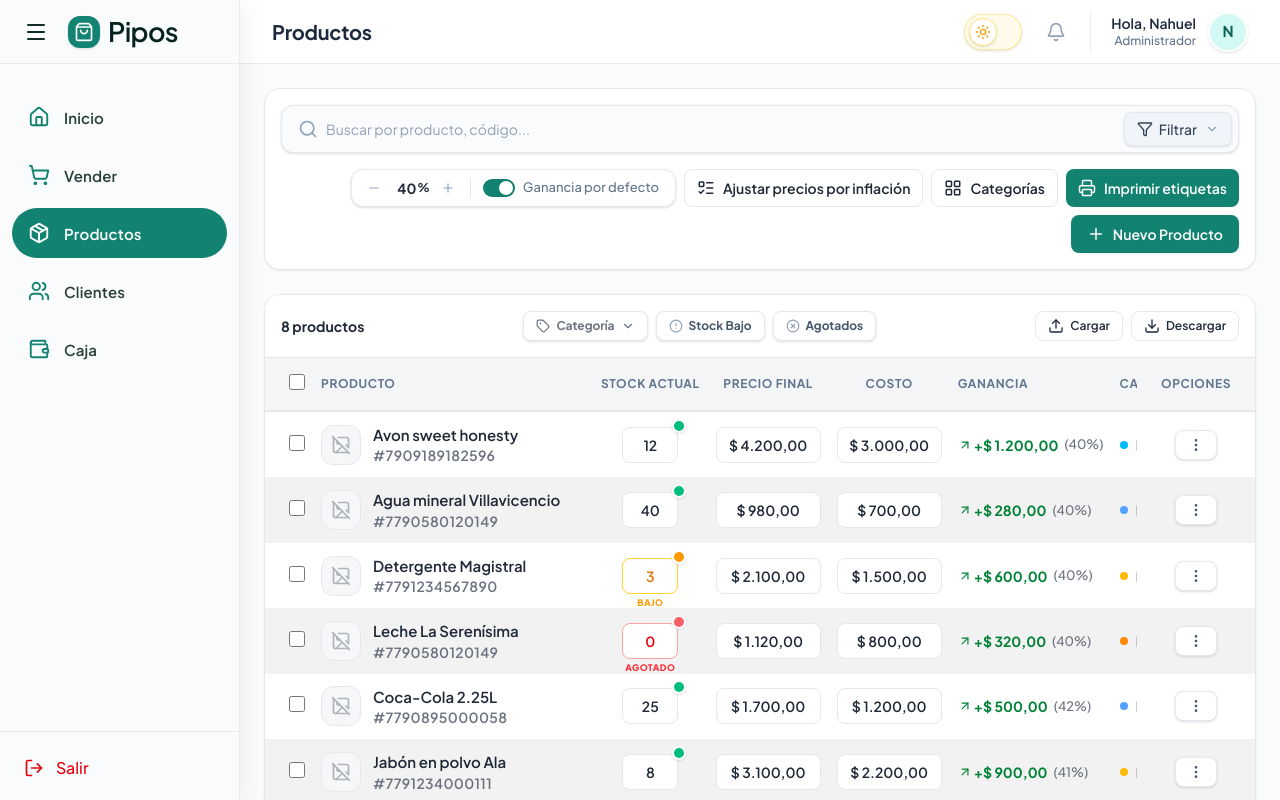
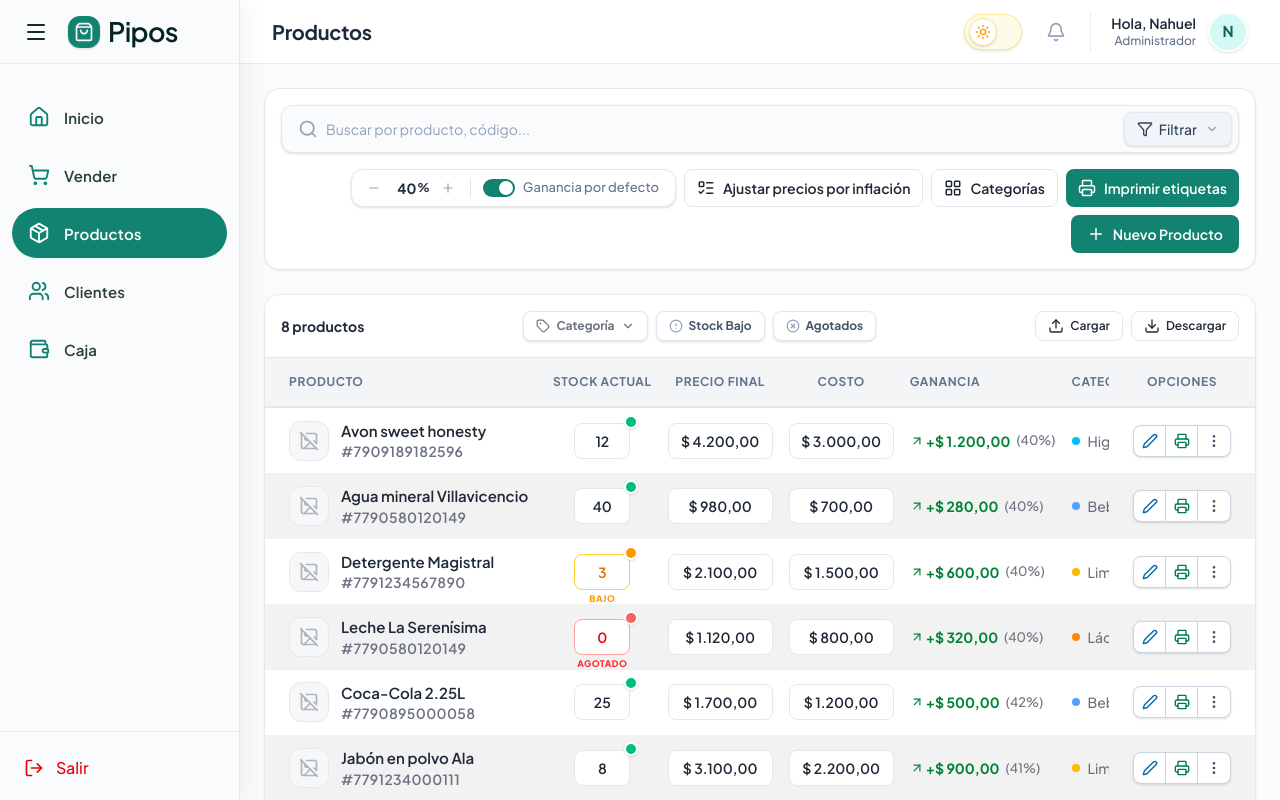
Before and after one commit to nahueldevup/sistema-de-ventas-pipos-fronted, a React (Vite) app: page /productos in a window 1280 px wide. Built offline with nearby package versions, Linux system fonts and the light colour scheme.

Commit message:
refactor: reemplazar la casilla de selección masiva con botones de acción directa en la fila de la tabla de productos.

```diff
--- a/src/features/productos/components/FilaProducto.tsx
+++ b/src/features/productos/components/FilaProducto.tsx
@@ -6,8 +6,6 @@
 interface FilaProductoProps {
   producto: Producto;
   index: number;
-  estaSeleccionado: boolean;
-  onToggleSeleccion: (id: string, checked: boolean) => void;
   menuAbiertoId: string | null;
   onAbrirMenu: (id: string) => void;
   onCerrarMenu: () => void;
@@ -17,8 +15,6 @@
 export default function FilaProducto({
   producto,
   index,
-  estaSeleccionado,
-  onToggleSeleccion,
   menuAbiertoId,
   onAbrirMenu,
   onCerrarMenu,
@@ -29,16 +25,6 @@
       className={`${getRowBg(index)} hover-fila transition-colors duration-150 group cursor-pointer`}
     >
       <td className="py-3 pl-6 pr-2">
-        <input
-          type="checkbox"
-          aria-label={`Seleccionar producto ${producto.nombre}`}
-          className="rounded border-gray-300 dark:border-slate-600 w-4 h-4 cursor-pointer accent-brand-600"
-          checked={estaSeleccionado}
-          onChange={(e) => onToggleSeleccion(producto.id, e.target.checked)}
-        />
-      </td>
-
-      <td className="py-3 px-2">
         <div className="flex items-center gap-3">
           <div className="w-10 h-10 rounded-xl bg-[#F6F7F8] dark:bg-slate-800/80 text-[#6B7280] dark:text-slate-300 flex items-center justify-center font-semibold text-lg cursor-zoom-in hover:scale-150 transition-transform origin-left z-10 border border-[#E5E7EB] dark:border-slate-700/60 shrink-0">
             <ImageOff className="w-5 h-5 opacity-50" />
--- a/src/features/productos/components/MenuOpcionesProducto.tsx
+++ b/src/features/productos/components/MenuOpcionesProducto.tsx
@@ -1,21 +1,36 @@
 import { useState, useRef, useEffect } from "react";
-import { Edit2, Printer, Trash2, MoreVertical } from "lucide-react";
+import { Edit2, Printer, Trash2, MoreVertical, History } from "lucide-react";
 
-const MenuOpcionesProducto = ({ abierto, onOpen, onClose, onEdit }: { abierto: boolean; onOpen: () => void; onClose: () => void; onEdit: () => void }) => {
+interface MenuOpcionesProductoProps {
+  abierto: boolean;
+  onOpen: () => void;
+  onClose: () => void;
+  onEdit: () => void;
+  onImprimir?: () => void;
+}
+
+const MenuOpcionesProducto = ({
+  abierto,
+  onOpen,
+  onClose,
+  onEdit,
+  onImprimir,
+}: MenuOpcionesProductoProps) => {
   const menuRef = useRef<HTMLDivElement>(null);
   const [ubicarArriba, setUbicarArriba] = useState(false);
 
   useEffect(() => {
     if (abierto && menuRef.current) {
       const rect = menuRef.current.getBoundingClientRect();
-      const container = menuRef.current.closest('.overflow-x-auto');
+      const container = menuRef.current.closest(".overflow-x-auto");
+
       if (container) {
         const containerRect = container.getBoundingClientRect();
-        const spaceBelow = containerRect.bottom - rect.bottom;
-        setUbicarArriba(spaceBelow < 180);
+        const espacioDebajo = containerRect.bottom - rect.bottom;
+        setUbicarArriba(espacioDebajo < 180);
       } else {
-        const spaceBelow = window.innerHeight - rect.bottom;
-        setUbicarArriba(spaceBelow < 180);
+        const espacioDebajo = window.innerHeight - rect.bottom;
+        setUbicarArriba(espacioDebajo < 180);
       }
     }
   }, [abierto]);
@@ -26,64 +41,151 @@
         if (abierto) onClose();
       }
     };
+
     if (abierto) {
       document.addEventListener("mousedown", handleClickFuera);
     }
-    return () => document.removeEventListener("mousedown", handleClickFuera);
+
+    return () => {
+      document.removeEventListener("mousedown", handleClickFuera);
+    };
+  }, [abierto, onClose]);
+
+  useEffect(() => {
+    const handleEscape = (event: KeyboardEvent) => {
+      if (event.key === "Escape" && abierto) {
+        onClose();
+      }
+    };
+
+    if (abierto) {
+      document.addEventListener("keydown", handleEscape);
+    }
+
+    return () => {
+      document.removeEventListener("keydown", handleEscape);
+    };
   }, [abierto, onClose]);
 
   return (
-    <div
-      className="relative flex justify-center"
-      ref={menuRef}
-    >
-      <button
-        onClick={() => abierto ? onClose() : onOpen()}
-        className={`flex items-center gap-1.5 px-3 py-1.5 text-[13px] font-bold rounded-lg transition-all border shadow-sm active:scale-95 ${abierto
-            ? 'bg-brand-50 border-brand-200 text-brand-700 dark:bg-brand-900/30 dark:border-brand-700/50 dark:text-brand-300'
-            : 'bg-white border-slate-200 text-slate-600 hover:bg-slate-50 hover:border-slate-300 dark:bg-dark-elevated dark:border-dark-border dark:text-slate-300 dark:hover:bg-slate-800'
+    <div className="relative flex justify-center" ref={menuRef}>
+      <div className="flex h-8 items-center overflow-hidden rounded-lg border border-slate-300 bg-white shadow-sm divide-x divide-slate-300 dark:border-dark-border dark:bg-dark-elevated dark:divide-dark-border">
+        <button
+          type="button"
+          onClick={(e) => {
+            e.stopPropagation();
+            onEdit();
+            onClose();
+          }}
+          title="Editar producto"
+          aria-label="Editar producto"
+          className="flex h-8 w-8 items-center justify-center text-sky-700 hover:bg-sky-50 hover:text-sky-800 focus:outline-none focus:ring-2 focus:ring-sky-500/30 transition-colors dark:text-sky-400 dark:hover:bg-sky-900/20 dark:hover:text-sky-300"
+        >
+          <Edit2 className="h-4 w-4" strokeWidth={2.1} />
+        </button>
+
+        <button
+          type="button"
+          onClick={(e) => {
+            e.stopPropagation();
+            if (onImprimir) onImprimir();
+            onClose();
+          }}
+          title="Imprimir etiqueta"
+          aria-label="Imprimir etiqueta"
+          className="flex h-8 w-8 items-center justify-center text-emerald-700 hover:bg-emerald-50 hover:text-emerald-800 focus:outline-none focus:ring-2 focus:ring-emerald-500/30 transition-colors dark:text-emerald-400 dark:hover:bg-emerald-900/20 dark:hover:text-emerald-300"
+        >
+          <Printer className="h-4 w-4" strokeWidth={2.1} />
+        </button>
+
+        <button
+          type="button"
+          onClick={(e) => {
+            e.stopPropagation();
+            abierto ? onClose() : onOpen();
+          }}
+          title="Más opciones"
+          aria-label="Más opciones"
+          aria-haspopup="menu"
+          aria-expanded={abierto}
+          className={`flex h-8 w-8 items-center justify-center focus:outline-none focus:ring-2 focus:ring-slate-400/30 transition-colors ${
+            abierto
+              ? "bg-slate-100 text-slate-800 dark:bg-slate-800 dark:text-slate-200"
+              : "text-slate-600 hover:bg-slate-100 hover:text-slate-800 dark:text-slate-400 dark:hover:bg-slate-800 dark:hover:text-slate-200"
           }`}
-      >
-        <MoreVertical className="h-4 w-4" />
-      </button>
+        >
+          <MoreVertical className="h-4 w-4" strokeWidth={2.1} />
+        </button>
+      </div>
 
       {abierto && (
-        <div className={`absolute right-0 ${ubicarArriba ? 'bottom-full pb-2' : 'top-full pt-2'} z-50 animate-in fade-in ${ubicarArriba ? 'slide-in-from-bottom-2' : 'slide-in-from-top-2'} duration-200`}>
-          <div className="w-48 bg-white dark:bg-dark-card border border-[#E5E7EB] dark:border-dark-border rounded-xl shadow-md overflow-hidden py-1">
+        <div
+          className={`absolute right-0 z-50 ${
+            ubicarArriba ? "bottom-full pb-2" : "top-full pt-2"
+          } animate-in fade-in ${
+            ubicarArriba ? "slide-in-from-bottom-2" : "slide-in-from-top-2"
+          } duration-150`}
+        >
+          <div className="w-48 overflow-hidden rounded-lg border border-slate-300 bg-white py-1 shadow-md dark:border-dark-border dark:bg-dark-card">
             <button
-              className="w-full flex items-center gap-2.5 px-4 py-2.5 text-sm font-medium text-[#1F2937] dark:text-slate-200 hover:bg-[#F3F4F6] dark:hover:bg-slate-800 transition-colors"
-              onClick={() => { onClose(); onEdit(); }}
+              type="button"
+              onClick={(e) => {
+                e.stopPropagation();
+                onClose();
+                onEdit();
+              }}
+              className="flex w-full items-center gap-2 px-3 py-2 text-left text-sm font-medium text-slate-700 hover:bg-slate-100 transition-colors focus:outline-none dark:text-slate-200 dark:hover:bg-slate-800"
             >
-              <div className="bg-blue-50 dark:bg-blue-900/30 p-1.5 rounded-md text-blue-600 dark:text-blue-400">
-                <Edit2 className="w-3.5 h-3.5" />
-              </div>
-              Editar producto
-            </button>
-            <button
-              className="w-full flex items-center gap-2.5 px-4 py-2.5 text-sm font-medium text-[#1F2937] dark:text-slate-200 hover:bg-[#F3F4F6] dark:hover:bg-slate-800 transition-colors"
-              onClick={() => { onClose(); }}
-            >
-              <div className="bg-green-50 dark:bg-green-900/30 p-1.5 rounded-md text-green-600 dark:text-green-400">
-                <Printer className="w-3.5 h-3.5" />
-              </div>
-              Imprimir etiqueta
+              <Edit2 className="h-4 w-4 shrink-0 text-sky-700 dark:text-sky-400" />
+              <span>Editar producto</span>
             </button>
 
-            <div className="h-px bg-[#E5E7EB] dark:bg-dark-border my-1 mx-3"></div>
+            <button
+              type="button"
+              onClick={(e) => {
+                e.stopPropagation();
+                if (onImprimir) onImprimir();
+                onClose();
+              }}
+              className="flex w-full items-center gap-2 px-3 py-2 text-left text-sm font-medium text-slate-700 hover:bg-slate-100 transition-colors focus:outline-none dark:text-slate-200 dark:hover:bg-slate-800"
+            >
+              <Printer className="h-4 w-4 shrink-0 text-emerald-700 dark:text-emerald-400" />
+              <span>Imprimir etiqueta</span>
+            </button>
 
             <button
-              className="w-full flex items-center gap-2.5 px-4 py-2.5 text-sm font-medium text-red-700 dark:text-red-400 hover:bg-red-50 dark:hover:bg-red-900/20 transition-colors"
-              onClick={() => {
+              type="button"
+              onClick={(e) => {
+                e.stopPropagation();
+                console.log("Historial de precios");
                 onClose();
-                if (confirm('¿Borrar este producto? Esta acción no se puede deshacer.')) {
-                  // Lógica de borrado
+              }}
+              className="flex w-full items-center gap-2 px-3 py-2 text-left text-sm font-medium text-slate-700 hover:bg-slate-100 transition-colors focus:outline-none dark:text-slate-200 dark:hover:bg-slate-800"
+            >
+              <History className="h-4 w-4 shrink-0 text-violet-700 dark:text-violet-400" />
+              <span>Historial de precios</span>
+            </button>
+
+            <div className="mx-2 my-1 h-px bg-slate-200 dark:bg-dark-border" />
+
+            <button
+              type="button"
+              onClick={(e) => {
+                e.stopPropagation();
+                onClose();
+
+                if (
+                  confirm(
+                    "¿Borrar este producto? Esta acción no se puede deshacer."
+                  )
+                ) {
+                  // lógica de borrado
                 }
               }}
+              className="flex w-full items-center gap-2 px-3 py-2 text-left text-sm font-medium text-red-700 hover:bg-red-50 transition-colors focus:outline-none dark:text-red-400 dark:hover:bg-red-900/20"
             >
-              <div className="bg-red-100 dark:bg-red-900/30 p-1.5 rounded-md text-red-700 dark:text-red-400">
-                <Trash2 className="w-3.5 h-3.5" />
-              </div>
-              Borrar
+              <Trash2 className="h-4 w-4 shrink-0" />
+              <span>Borrar producto</span>
             </button>
           </div>
         </div>
--- a/src/features/productos/components/TablaProductos.tsx
+++ b/src/features/productos/components/TablaProductos.tsx
@@ -7,9 +7,6 @@
 
 interface TablaProductosProps {
   productos: Producto[];
-  seleccionados: string[];
-  onSeleccionarTodos: (checked: boolean) => void;
-  onToggleSeleccion: (id: string, checked: boolean) => void;
   onEditar: (producto: Producto) => void;
   ordenamiento: Ordenamiento;
   filtros: FiltrosPOS;
@@ -19,9 +16,6 @@
 
 export default function TablaProductos({
   productos,
-  seleccionados,
-  onSeleccionarTodos,
-  onToggleSeleccion,
   onEditar,
   ordenamiento,
   filtros,
@@ -46,16 +40,7 @@
         <table className="w-full text-left text-sm whitespace-nowrap">
           <thead className="text-xs font-bold text-slate-500 dark:text-slate-400 uppercase bg-table-header border-b-2 border-border tracking-wider">
             <tr>
-              <th className="py-4 pl-6 pr-2">
-                <input
-                  type="checkbox"
-                  aria-label="Seleccionar todos los productos"
-                  className="rounded border-gray-300 dark:border-slate-600 w-4 h-4 cursor-pointer accent-brand-600"
-                  checked={seleccionados.length === productos.length && productos.length > 0}
-                  onChange={(e) => onSeleccionarTodos(e.target.checked)}
-                />
-              </th>
-              <th className="py-4 px-2 min-w-[280px]">PRODUCTO</th>
+              <th className="py-4 pl-6 pr-2 min-w-[280px]">PRODUCTO</th>
               <th className="py-4 px-2 text-center">STOCK ACTUAL</th>
               <th className="py-4 px-2 text-center">PRECIO FINAL</th>
               <th className="py-4 px-2 text-center">COSTO</th>
@@ -72,8 +57,6 @@
                 key={producto.id}
                 producto={producto}
                 index={index}
-                estaSeleccionado={seleccionados.includes(producto.id)}
-                onToggleSeleccion={onToggleSeleccion}
                 menuAbiertoId={menuAbiertoId}
                 onAbrirMenu={(id) => setMenuAbiertoId(id)}
                 onCerrarMenu={() => setMenuAbiertoId(null)}
@@ -83,7 +66,7 @@
 
             {productos.length === 0 && (
               <tr>
-                <td colSpan={10} className="text-center py-10 text-base text-slate-600 dark:text-slate-300">
+                <td colSpan={8} className="text-center py-10 text-base text-slate-600 dark:text-slate-300">
                   No se encontraron productos con los filtros aplicados.
                 </td>
               </tr>
--- a/src/hooks/useSeleccionProductos.ts
+++ /dev/null
@@ -1,36 +0,0 @@
-import { useState, useCallback } from 'react';
-
-interface ConId {
-  id: string;
-}
-
-export default function useSeleccionProductos<T extends ConId>(productosFiltrados: T[]) {
-  const [seleccionados, setSeleccionados] = useState<string[]>([]);
-
-  const seleccionarTodos = useCallback((checked: boolean) => {
-    if (checked) {
-      setSeleccionados(productosFiltrados.map(p => p.id));
-    } else {
-      setSeleccionados([]);
-    }
-  }, [productosFiltrados]);
-
-  const toggleSeleccion = useCallback((id: string, checked: boolean) => {
-    if (checked) {
-      setSeleccionados(prev => [...prev, id]);
-    } else {
-      setSeleccionados(prev => prev.filter(pid => pid !== id));
-    }
-  }, []);
-
-  const limpiarSeleccion = useCallback(() => {
-    setSeleccionados([]);
-  }, []);
-
-  return {
-    seleccionados,
-    seleccionarTodos,
-    toggleSeleccion,
-    limpiarSeleccion,
-  };
-}
--- a/src/pages/Productos.tsx
+++ b/src/pages/Productos.tsx
@@ -15,7 +15,6 @@
 import BarraHerramientas from "@/features/productos/components/BarraHerramientas";
 import TablaProductos from "@/features/productos/components/TablaProductos";
 import useFiltrosProductos from "@/hooks/useFiltrosProductos";
-import useSeleccionProductos from "@/hooks/useSeleccionProductos";
 import { PRODUCTOS_EJEMPLO } from "@/datos/productos.datos";
 
 export default function Productos() {
@@ -27,9 +26,6 @@
 
   const { filtros, setFiltros, ordenamiento, setOrdenamiento, productosFiltrados, filtrosActivosCount } =
     useFiltrosProductos(productos);
-
-  const { seleccionados, seleccionarTodos, toggleSeleccion } =
-    useSeleccionProductos(productosFiltrados);
 
   const categoriasConConteo = useMemo(() => {
     return productos.reduce((acc, p) => {
@@ -124,9 +120,6 @@
       {/* CONTENEDOR DE LA TABLA */}
       <TablaProductos
         productos={productosFiltrados}
-        seleccionados={seleccionados}
-        onSeleccionarTodos={seleccionarTodos}
-        onToggleSeleccion={toggleSeleccion}
         onEditar={handleEditar}
         ordenamiento={ordenamiento}
         filtros={filtros}
```
